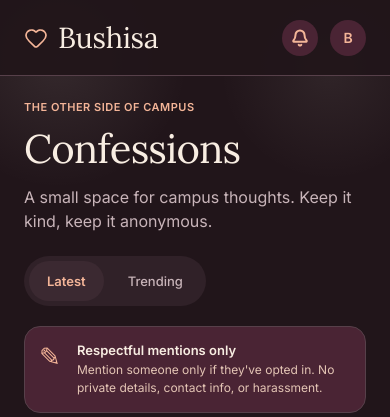
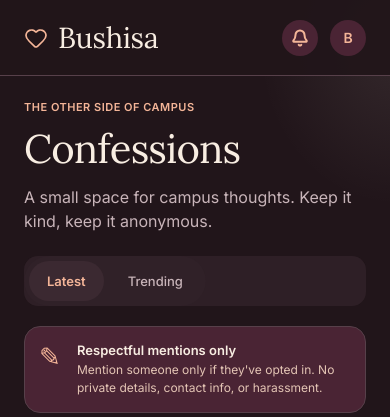
Before and after one commit to Nyatsimba01/Bushisa, a PHP site: page /confessions.php in a window 390 px wide. Shown: the top 417 px of the page. Run offline with PHP 8.4, Linux system fonts and the light colour scheme; the visitor is signed in with stand-in values (Sample User, id 1); data that the repository does not hold is empty.

Commit message:
Match student Confessions Figma soft highlights and translucent pane finish

```diff
--- a/css/figma-fidelity.css
+++ b/css/figma-fidelity.css
@@ -167,3 +167,45 @@
 @media (prefers-contrast: more) {
   .page-you-figma .you-main::before { opacity:.4; }
 }
+
+/* Student Confessions Figma finishing pass, desktop 4:2828 / mobile 4:3234.
+   Layer the soft original cream/plum atmospheric curves, while keeping post
+   bodies and active buttons opaque and readable. No extra decorative widgets. */
+body.page-confessions-figma {
+  background-color:#21151a;
+  background-image:
+    radial-gradient(ellipse 420px 400px at 96% 8%,rgba(248,237,226,.062),transparent 78%),
+    radial-gradient(ellipse 360px 480px at 0% 82%,rgba(248,237,226,.038),transparent 77%),
+    radial-gradient(ellipse 410px 330px at 64% 45%,rgba(94,53,75,.10),transparent 76%);
+  background-repeat:no-repeat;
+  background-attachment:scroll;
+}
+.page-confessions-figma .cf-toolbar,
+.page-confessions-figma .cf-card,
+.page-confessions-figma .cf-guidance {
+  -webkit-backdrop-filter:blur(9px);
+  backdrop-filter:blur(9px);
+}
+.page-confessions-figma .cf-toolbar {
+  background:rgba(48,33,40,.88);
+}
+.page-confessions-figma .cf-card {
+  background:rgba(48,33,40,.88);
+}
+@media (max-width:700px) {
+  body.page-confessions-figma {
+    background-image:
+      radial-gradient(ellipse 185px 210px at 102% 4%,rgba(248,237,226,.085),transparent 75%),
+      radial-gradient(ellipse 150px 180px at -12% 68%,rgba(248,237,226,.057),transparent 78%),
+      radial-gradient(ellipse 170px 190px at 88% 95%,rgba(94,53,75,.115),transparent 78%);
+    background-attachment:scroll;
+  }
+}
+@media (prefers-contrast:more) {
+  .page-confessions-figma .cf-toolbar,
+  .page-confessions-figma .cf-card,
+  .page-confessions-figma .cf-guidance {
+    backdrop-filter:none;
+    background:#302128;
+  }
+}
```
